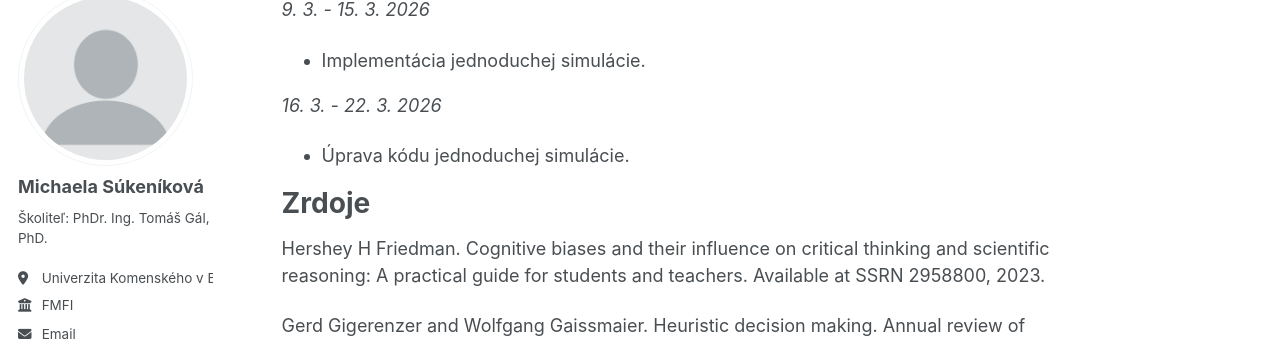
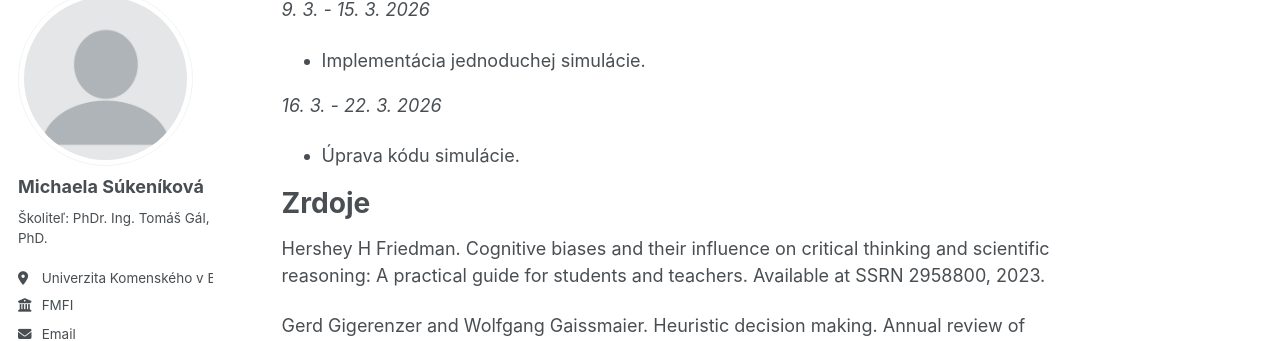
Before and after one commit to sumiuniba/sumiuniba.github.io, a Jekyll site: the page built from _pages/about.md, in a window 1280 px wide and 900 px high, scrolled down 787 px. Shown: the part 115-456 px from the top of the window. Built offline with Jekyll 4.4.1, drawn with Linux system fonts in a browser that asks for light colours.

Commit message:
Update about.md

```diff
--- a/_pages/about.md
+++ b/_pages/about.md
@@ -33,7 +33,7 @@ _9. 3. - 15. 3. 2026_
 
 _16. 3. - 22. 3. 2026_
 
-* Úprava kódu jednoduchej simulácie.
+* Úprava kódu simulácie.
 
 **Zrdoje**
 ======
```
